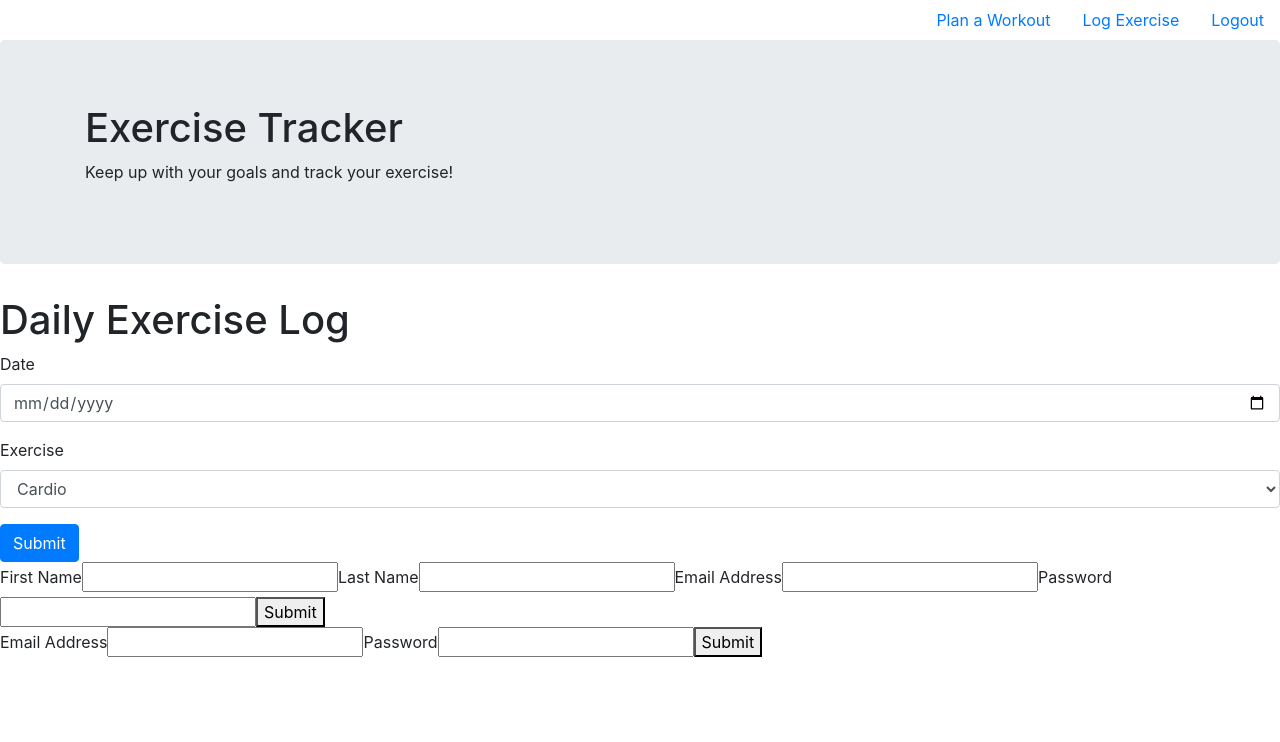
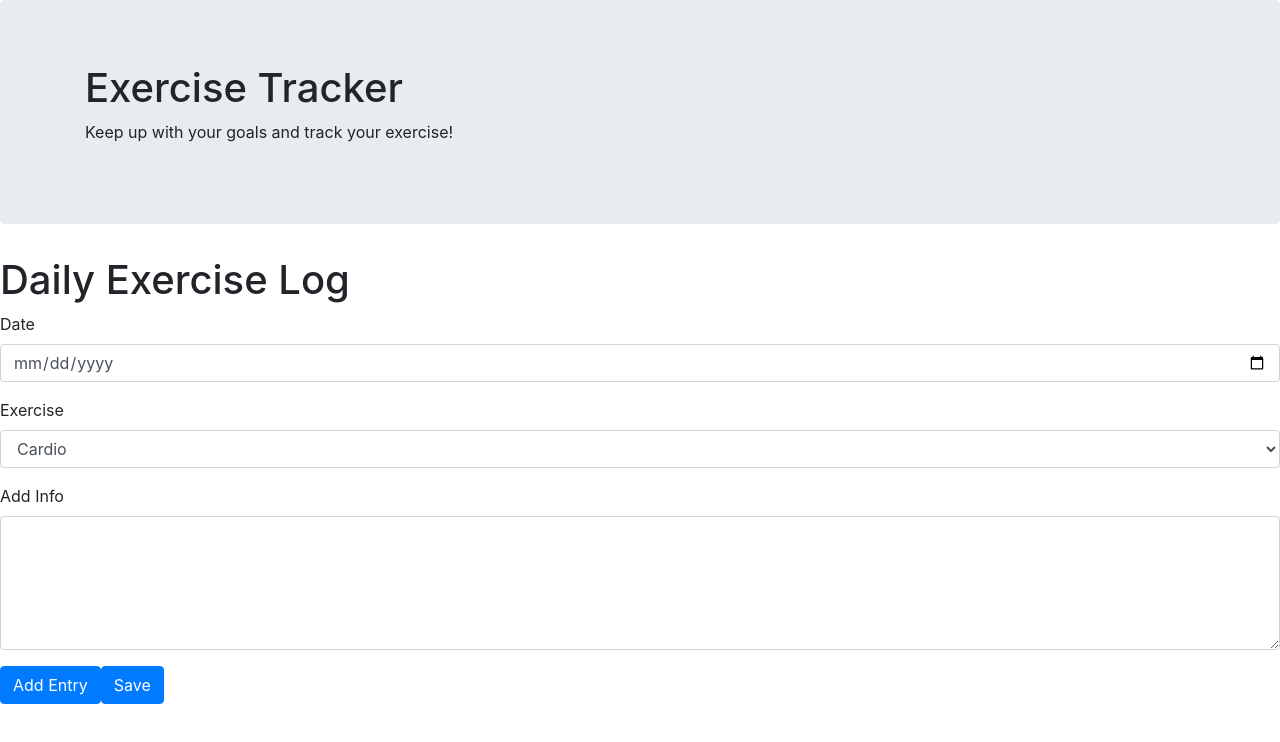
Before and after one commit to deannalenore/exercise-tracker-capstone, a React (Create React App) app: page /exercise in a window 1280 px wide. Shown: the top 742 px of the page. Built offline with nearby package versions, Linux system fonts and the light colour scheme.

Commit message:
moved navbar to it's own file. added save button to exerciselog.js. And imported react router.

```diff
--- a/package.json
+++ b/package.json
@@ -7,12 +7,13 @@
     "@testing-library/react": "^9.5.0",
     "@testing-library/user-event": "^7.2.1",
     "axios": "^0.19.2",
-    "nodemon": "^2.0.4",
     "bootstrap": "^4.5.0",
     "formik": "^2.1.4",
+    "nodemon": "^2.0.4",
     "react": "^16.13.1",
     "react-bootstrap": "^1.1.1",
     "react-dom": "^16.13.1",
+    "react-router": "^5.2.0",
     "react-scripts": "3.4.1"
   },
   "scripts": {
--- a/src/App.js
+++ b/src/App.js
@@ -1,35 +1,32 @@
 import React from "react";
-import { Jumbotron, Container, Nav } from "react-bootstrap";
+import { Jumbotron, Container } from "react-bootstrap";
 import "./App.css";
 import "./Components/Welcome";
 import ExerciseLog from "./Components/ExerciseLog";
 import SignUp from "./Components/SignUp";
 import Login from "./Components/Login";
+import {BrowserRouter, Route} from 'react-router-dom';
 
 function App() {
   return (
     <div className="App">
-      <Nav className="justify-content-end" activeKey="/home">
-        <Nav.Item>
-          <Nav.Link href="/home">Plan a Workout</Nav.Link>
-        </Nav.Item>
-        <Nav.Item>
-          <Nav.Link eventKey="link-1">Log Exercise</Nav.Link>
-        </Nav.Item>
-        <Nav.Item>
-          <Nav.Link eventKey="link-2">Logout</Nav.Link>
-        </Nav.Item>
-      </Nav>
+      <BrowserRouter>
        <Jumbotron>
           <Container>
             <h1>Exercise Tracker</h1>
               <p>Keep up with your goals and track your exercise!</p>
           </Container>
         </Jumbotron>
-
+        <Route path="/exercise">
           <ExerciseLog />
+        </Route>
+        <Route path="/signup">
           <SignUp />
+        </Route>
+        <Route path="/login">
           <Login />
+        </Route>
+        </BrowserRouter>
     </div>
   );
 }
--- a/src/Components/ExerciseLog.js
+++ b/src/Components/ExerciseLog.js
@@ -53,8 +53,15 @@ export class ExerciseLog extends Component {
                 <option value="swimming">Swimming</option>
               </Form.Control>
             </Form.Group>
+            <Form.Group controlId="exampleForm.ControlTextarea1">
+              <Form.Label>Add Info</Form.Label>
+              <Form.Control as="textarea" rows="5" />
+            </Form.Group>
             <Button variant="primary" type="submit">
-              Submit
+              Add Entry
+            </Button>
+            <Button variant="primary" type="submit">
+              Save
             </Button>
           </Form>
         </div>
--- /dev/null
+++ b/src/Components/NavBar.js
@@ -0,0 +1,25 @@
+import React from 'react';
+import {NavLink} from 'react-router-dom';
+import { Nav, NavItem } from 'react-bootstrap';
+
+
+function NavBar() {
+    return(
+        <div className="App">
+
+          <Nav className="justify-content-end" activeKey="/home">
+            <NavItem>
+              <NavLink href="/home">Plan a Workout</NavLink>
+            </NavItem>
+            <NavItem>
+              <NavLink eventKey="link-1">Log Exercise</NavLink>
+            </NavItem>
+            <NavItem>
+              <NavLink eventKey="link-2">Logout</NavLink>
+            </NavItem>
+          </Nav>
+      </div>
+    )
+}
+export default NavBar;
+//Add links to pages
--- a/src/Components/Welcome.js
+++ b/src/Components/Welcome.js
@@ -1,15 +1,17 @@
 import React, { Component } from "react";
+import {Nav} from 'react-bootstrap';
+import NavBar from './Components/NavBar';
 
 //export const DailyExercise = () => (
 
 export class Welcome extends Component {
   render() {
     return (
-      <div>
-        <h1>Hello, USER!</h1>
-      </div>
+     <NavBar />
     );
   }
 }
+//main page
+//link for login & sign-up on this page
 
 export default Welcome;
```
Also changed, not shown: src/Components/Workouts.js (added, +15 -0 lines), 1 other file (tests, documents, lock files or other folders). Lines whose indentation alone changed are shown as unchanged.
